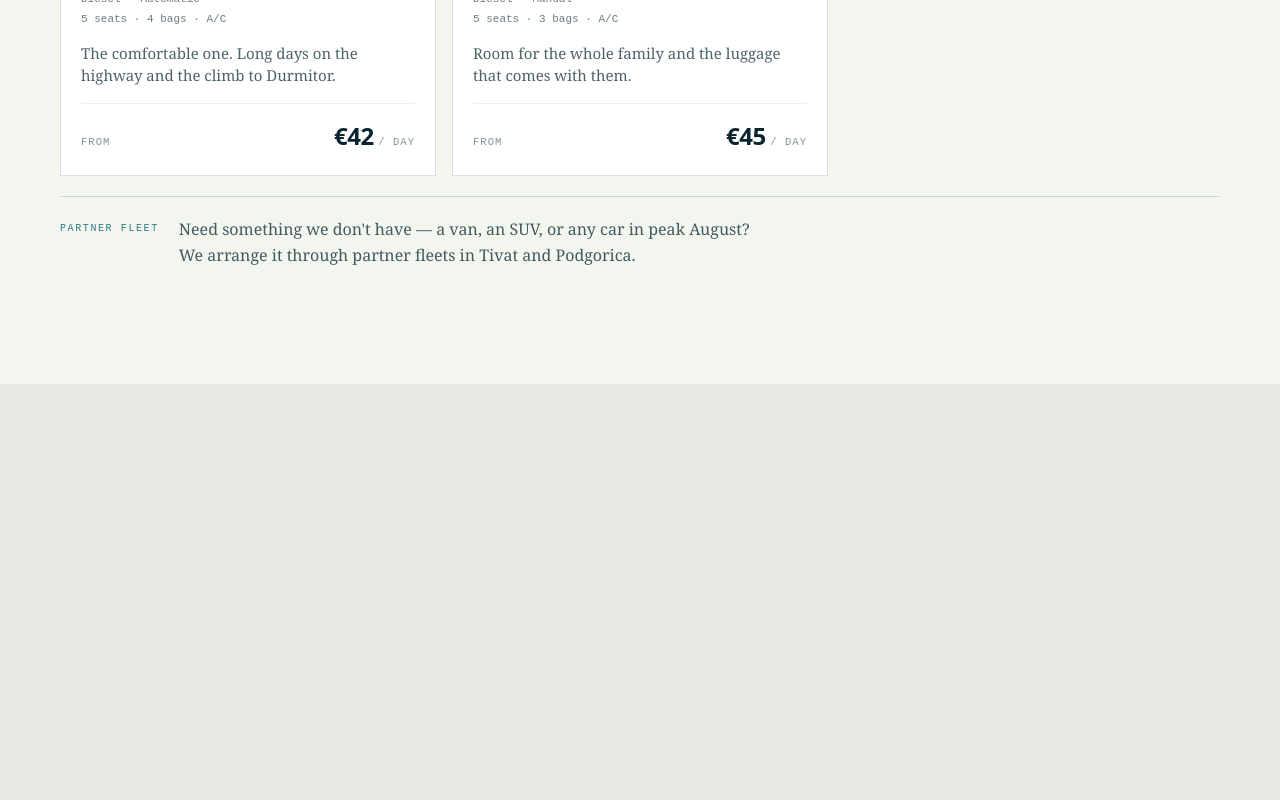
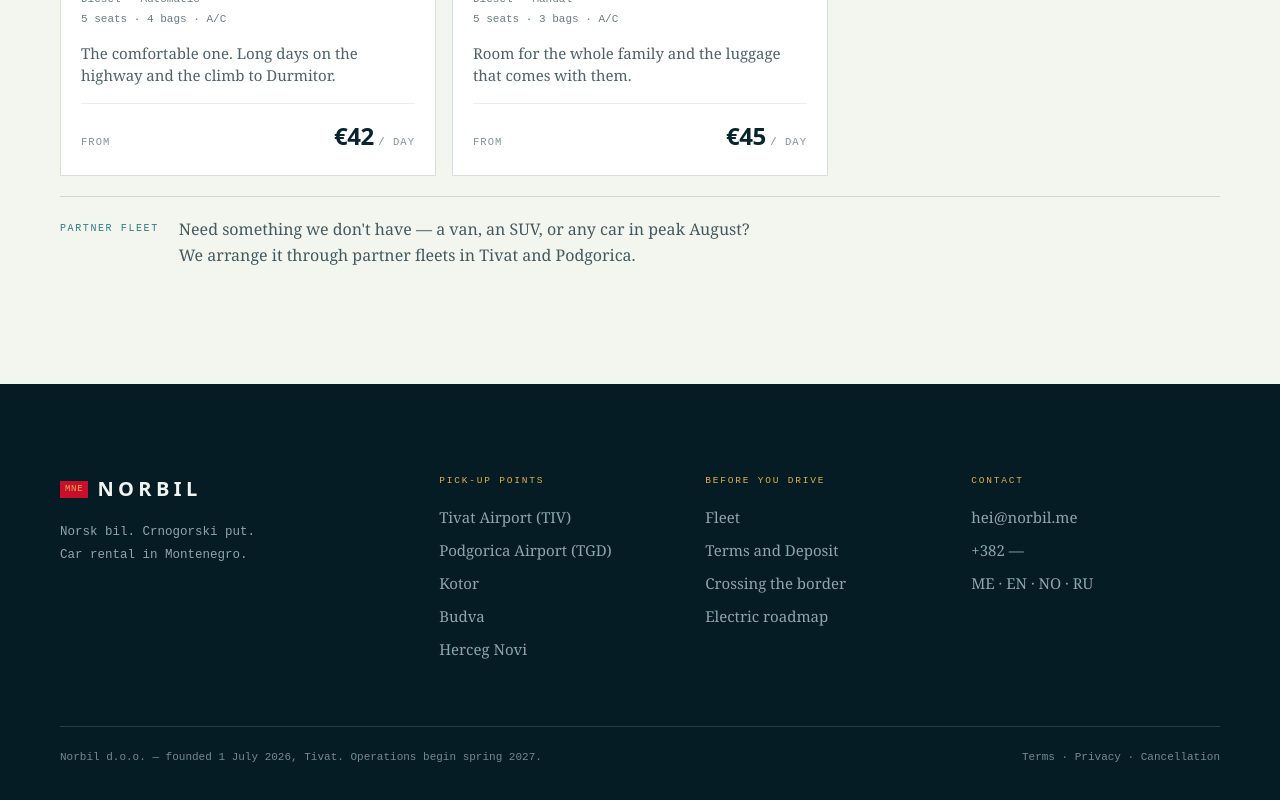
Before and after one commit to Dusko89/Norbil-rent-a-car, a React (Vite) app: page / in a window 1280 px wide. Shown: the part 1954-2754 px from the top of the page. Before the commit the page ends 2338 px from the top, so only its background shows below. Built offline with nearby package versions, Linux system fonts and the light colour scheme.

Commit message:
Add Footer and extract Brand component
- Footer: four-column grid, pick-up points, links, contact
- Brand extracted into its own component, used in header and footer
- Fix day calculation: parentheses around date difference

```diff
--- a/src/App.jsx
+++ b/src/App.jsx
@@ -5,6 +5,7 @@ import Fleet from "./components/Fleet.jsx";
 import Header from "./components/Header.jsx"
 import Hero from "./components/Hero.jsx"
 import Booking from "./components/Booking.jsx"
+import Footer from "./components/Footer.jsx";
 
 function App() {
 
@@ -16,6 +17,7 @@ function App() {
           <Hero/>
           <Booking/>
           <Fleet/>
+          <Footer/>
       </div>
 
 
--- a/src/components/Booking.jsx
+++ b/src/components/Booking.jsx
@@ -28,7 +28,7 @@ const Booking = () => {
         }
 
         if (!collectDate || !returnDate) {
-            setMessage("Choose both date!");
+            setMessage("Choose both dates!");
             return;
         }
 
@@ -37,11 +37,10 @@ const Booking = () => {
             return;
         }
 
-        /*setMessage("Looks good!");*/
 
-        const days = Math.round(new Date(returnDate) - new Date(collectDate)) / 86400000;
-        setMessage(`${days} days from ${locationLabels[location]}. Pick a car bellow.`);
-
+        const days = Math.round((new Date(returnDate) - new Date(collectDate)) / 86400000);
+        setMessage(`${days} days from ${locationLabels[location]}. Pick a car below.`);
+        document.getElementById("fleet").scrollIntoView({behavior: "smooth"});
 
     }
 
--- /dev/null
+++ b/src/components/Brand.jsx
@@ -0,0 +1,12 @@
+
+import styles from "./Brand.module.css"
+
+
+const Brand = () => (
+    <a className={styles.brand} href="#top">
+        <span className={styles.plate}>MNE</span>
+        <span className={styles.word}>NORBIL</span>
+    </a>
+);
+
+export default Brand;
--- /dev/null
+++ b/src/components/Brand.module.css
@@ -0,0 +1,27 @@
+
+
+.brand {
+    display: flex;
+    align-items: center;
+    gap: 9px;
+    text-decoration: none;
+}
+
+.plate {
+    font-family: var(--mono);
+    font-size: 9px;
+    letter-spacing: .08em;
+    background: var(--plate);
+    border: 1px solid var(--plate);
+    color: var(--gold-hi);
+    padding: 3px 4px;
+    line-height: 1;
+}
+
+.word {
+    font-family: var(--sans);
+    font-weight: 700;
+    font-size: 20px;
+    letter-spacing: .22em;
+    color: #F0F4F0;
+}
--- a/src/components/Fleet.jsx
+++ b/src/components/Fleet.jsx
@@ -6,7 +6,7 @@ import styles from "./Fleet.module.css"
 const Fleet = () => {
     return(
 
-        <section className={styles.fleet}>
+        <section className={styles.fleet} id="fleet">
             <div className="shell">
 
                 <div className={styles.head}>
--- /dev/null
+++ b/src/components/Footer.jsx
@@ -0,0 +1,63 @@
+
+import styles from "./Footer.module.css"
+import Brand from "./Brand.jsx";
+
+
+const  Footer =  () => {
+    return (
+        <footer className={styles.ft}>
+            <div className="shell">
+
+                <div className={styles.grid}>
+                    <div>
+                    <Brand/>
+                        <p className={styles.tag}>
+                            Norsk bil. Crnogorski put.<br />
+                            Car rental in Montenegro.
+                        </p>
+                </div>
+
+                <div>
+                    <h4>Pick-up points</h4>
+                    <ul>
+                        <li>Tivat Airport (TIV)</li>
+                        <li>Podgorica Airport (TGD)</li>
+                        <li>Kotor</li>
+                        <li>Budva</li>
+                        <li>Herceg Novi</li>
+                    </ul>
+                </div>
+
+                <div>
+                    <h4>Before you drive</h4>
+                    <ul>
+                        <li> <a href="#fleet">Fleet</a></li>
+                        <li> <a href="#terms">Terms and Deposit</a></li>
+                        <li> <a href="#border">Crossing the border</a></li>
+                        <li> <a href="#electric">Electric roadmap</a></li>
+                    </ul>
+
+                </div>
+
+                <div>
+                    <h4>Contact</h4>
+                    <ul>
+                        <li>hei@norbil.me</li>
+                        <li>+382 —</li>
+                        <li>ME · EN · NO · RU</li>
+                    </ul>
+                </div>
+
+                </div>
+
+                <div className={styles.base}>
+                    <span>Norbil d.o.o. — founded 1 July 2026, Tivat. Operations begin spring 2027.</span>
+                    <span>Terms · Privacy · Cancellation</span>
+                </div>
+
+            </div>
+        </footer>
+    )
+}
+
+export default Footer;
--- /dev/null
+++ b/src/components/Footer.module.css
@@ -0,0 +1,74 @@
+
+
+.ft {
+    background: #061C25;
+    color: var(--on-ink);
+    padding: clamp(64px, 7vw, 90px) 0 34px;
+}
+
+.grid {
+    display: grid;
+    grid-template-columns: 1.5fr 1fr 1fr 1.1fr;
+    gap: 40px;
+}
+
+.ft h4 {
+    font-family: var(--mono);
+    font-size: 9.5px;
+    letter-spacing: .19em;
+    text-transform: uppercase;
+    color: var(--gold-hi);
+    margin: 0 0 17px;
+    font-weight: 400;
+}
+
+.ft ul {
+    list-style: none;
+    margin: 0;
+    padding: 0;
+}
+
+.ft li {
+    margin-bottom: 9px;
+}
+
+.ft a,
+.ft li {
+    color: var(--on-ink-mute);
+    text-decoration: none;
+    font-size: 15px;
+}
+
+.ft a:hover {
+    color: #fff;
+}
+
+.tag {
+    font-family: var(--mono);
+    font-size: 12.5px;
+    line-height: 1.85;
+    color: var(--on-ink-mute);
+    margin: 16px 0 0;
+    max-width: 34ch;
+}
+
+.base {
+    display: flex;
+    flex-wrap: wrap;
+    gap: 12px 28px;
+    justify-content: space-between;
+    margin-top: 56px;
+    padding-top: 22px;
+    border-top: 1px solid var(--line-ink);
+    font-family: var(--mono);
+    font-size: 11px;
+    color: rgba(140,166,169,.8);
+}
+
+@media (max-width: 1000px) {
+    .grid { grid-template-columns: 1fr 1fr; }
+}
+
+@media (max-width: 640px) {
+    .grid { grid-template-columns: 1fr; }
+}
--- a/src/components/Header.jsx
+++ b/src/components/Header.jsx
@@ -1,15 +1,15 @@
 
 import styles from "./Header.module.css";
+import Brand from   "./Brand.jsx"
 
 
 const Header = () => {
+
    return (
+
            <header className={styles.hdr}>
                <div className="shell">
-                   <a className={styles.brand} href="#top">
-                       <span className={styles.plate}>MNE</span>
-                       <span className={styles.word}>NORBIL</span>
-                   </a>
+                   <Brand/>
 
                    <nav className={styles.nav}>
                        <a href="#fleet">Fleet</a>
--- a/src/components/Header.module.css
+++ b/src/components/Header.module.css
@@ -1,30 +1,4 @@
 
-
-.brand {
-    display: flex;
-    align-items: center;
-    gap: 9px;
-    text-decoration: none;
-    margin-right: auto;
-}
-
-.plate {
-    font-family: var(--mono);
-    font-size: 9px;
-    letter-spacing: .08em;
-    border: 1px solid var(--gold);
-    color: var(--gold-hi);
-    padding: 3px 4px;
-    line-height: 1;
-}
-
-.word {
-    font-family: var(--sans);
-    font-weight: 700;
-    font-size: 20px;
-    letter-spacing: .22em;
-    color: #F0F4F0;
-}
 
 .hdr {
     position: sticky;
@@ -41,38 +15,12 @@
     min-height: 70px;
 }
 
-.brand {
-    display: flex;
-    align-items: center;
-    gap: 9px;
-    text-decoration: none;
-    margin-right: auto;
-}
 
-.plate {
-    font-family: var(--mono);
-    font-size: 9px;
-    letter-spacing: .08em;
-    border: 1px solid var(--gold);
-    color: var(--gold-hi);
-    padding: 3px 4px;
-    line-height: 1;
-    background: #C8102E;
-    border-color: #C8102E;
-    color: var(--gold-hi);
-}
-
-.word {
-    font-family: var(--sans);
-    font-weight: 700;
-    font-size: 20px;
-    letter-spacing: .22em;
-    color: #F0F4F0;
-}
 
 .nav {
     display: flex;
     gap: 24px;
+    margin-left: auto;
 }
 
 .nav a {
--- a/src/styles/global.css
+++ b/src/styles/global.css
@@ -4,6 +4,7 @@
 }
 html, body {
     overflow-x: hidden;
+    scroll-behavior: smooth;
 }
 
 body {
```
